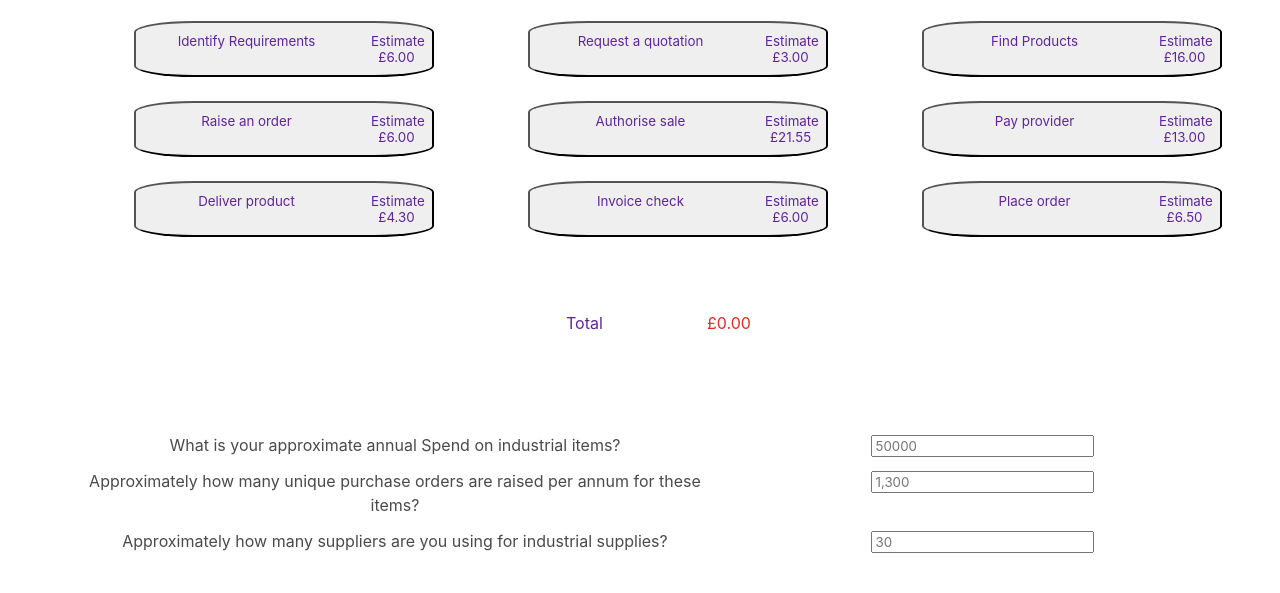
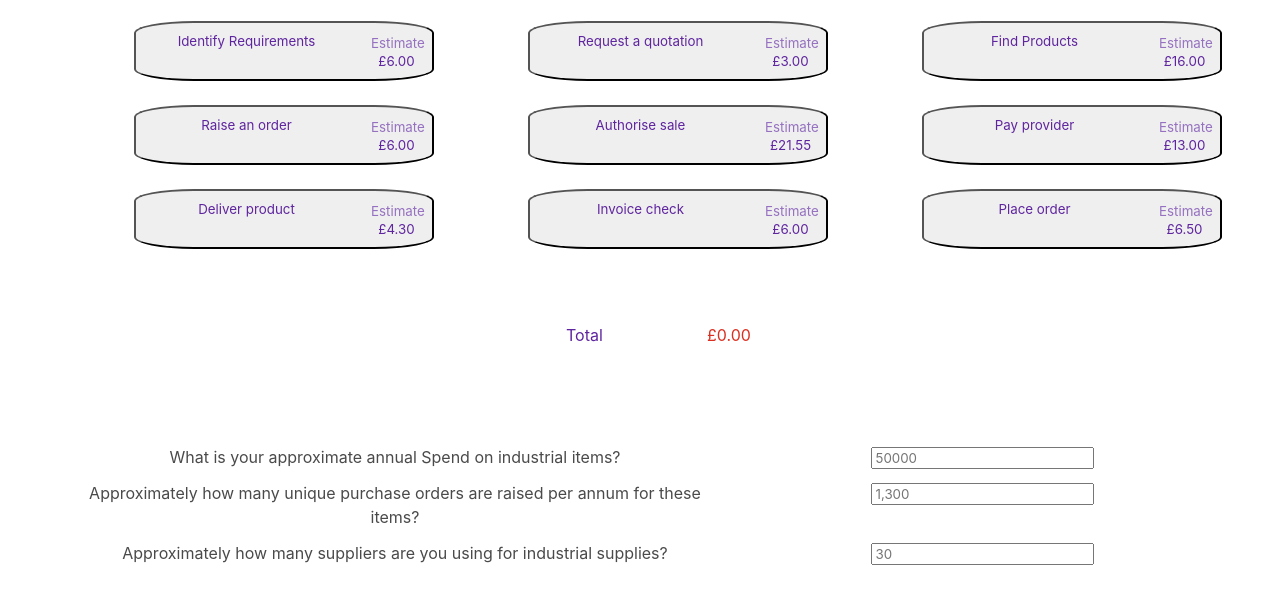
Before and after one commit to davt49/BridgeSEA, a plain HTML site: page index.html in a window 1280 px wide. Shown: the part 207-800 px from the top of the page. Drawn offline with nearby package versions, Linux system fonts and the light colour scheme.

Commit message:
more text css

```diff
--- a/index.html
+++ b/index.html
@@ -23,7 +23,7 @@
                 <p>Identify Requirements</p>
               </div>
               <div class="column is-3">
-                Estimate<br />
+                <p class="text-light-purple">Estimate</p>
                 £6.00
               </div>
             </div>
@@ -36,7 +36,7 @@
                 <p>Request a quotation</p>
               </div>
               <div class="column is-3">
-                Estimate<br />
+                <p class="text-light-purple">Estimate</p>
                 £3.00
               </div>
             </div>
@@ -49,7 +49,7 @@
                 <p>Find Products</p>
               </div>
               <div class="column is-3">
-                Estimate<br />
+                <p class="text-light-purple">Estimate</p>
                 £16.00
               </div>
             </div>
@@ -64,7 +64,7 @@
                 <p>Raise an order</p>
               </div>
               <div class="column is-3">
-                Estimate<br />
+                <p class="text-light-purple">Estimate</p>
                 £6.00
               </div>
             </div>
@@ -77,7 +77,7 @@
                 <p>Authorise sale</p>
               </div>
               <div class="column is-3">
-                Estimate<br />
+                <p class="text-light-purple">Estimate</p>
                 £21.55
               </div>
             </div>
@@ -90,7 +90,7 @@
                 <p>Pay provider</p>
               </div>
               <div class="column is-3">
-                Estimate<br />
+                <p class="text-light-purple">Estimate</p>
                 £13.00
               </div>
             </div>
@@ -105,7 +105,7 @@
                 <p>Deliver product</p>
               </div>
               <div class="column is-3">
-                Estimate<br />
+                <p class="text-light-purple">Estimate</p>
                 £4.30
               </div>
             </div>
@@ -118,7 +118,7 @@
                 <p>Invoice check</p>
               </div>
               <div class="column is-3">
-                Estimate<br />
+                <p class="text-light-purple">Estimate</p>
                 £6.00
               </div>
             </div>
@@ -131,7 +131,7 @@
                 <p>Place order</p>
               </div>
               <div class="column is-3">
-                Estimate<br />
+                <p class="text-light-purple">Estimate</p>
                 £6.50
               </div>
             </div>
--- a/style.css
+++ b/style.css
@@ -43,6 +43,11 @@
   font-size: 16px;
 }
 
+.text-light-purple{
+  padding: 2px 0;
+  color: #9671C0;
+}
+
 .results-page{
   padding-left: 100px;
   padding-bottom: 200px;
```
